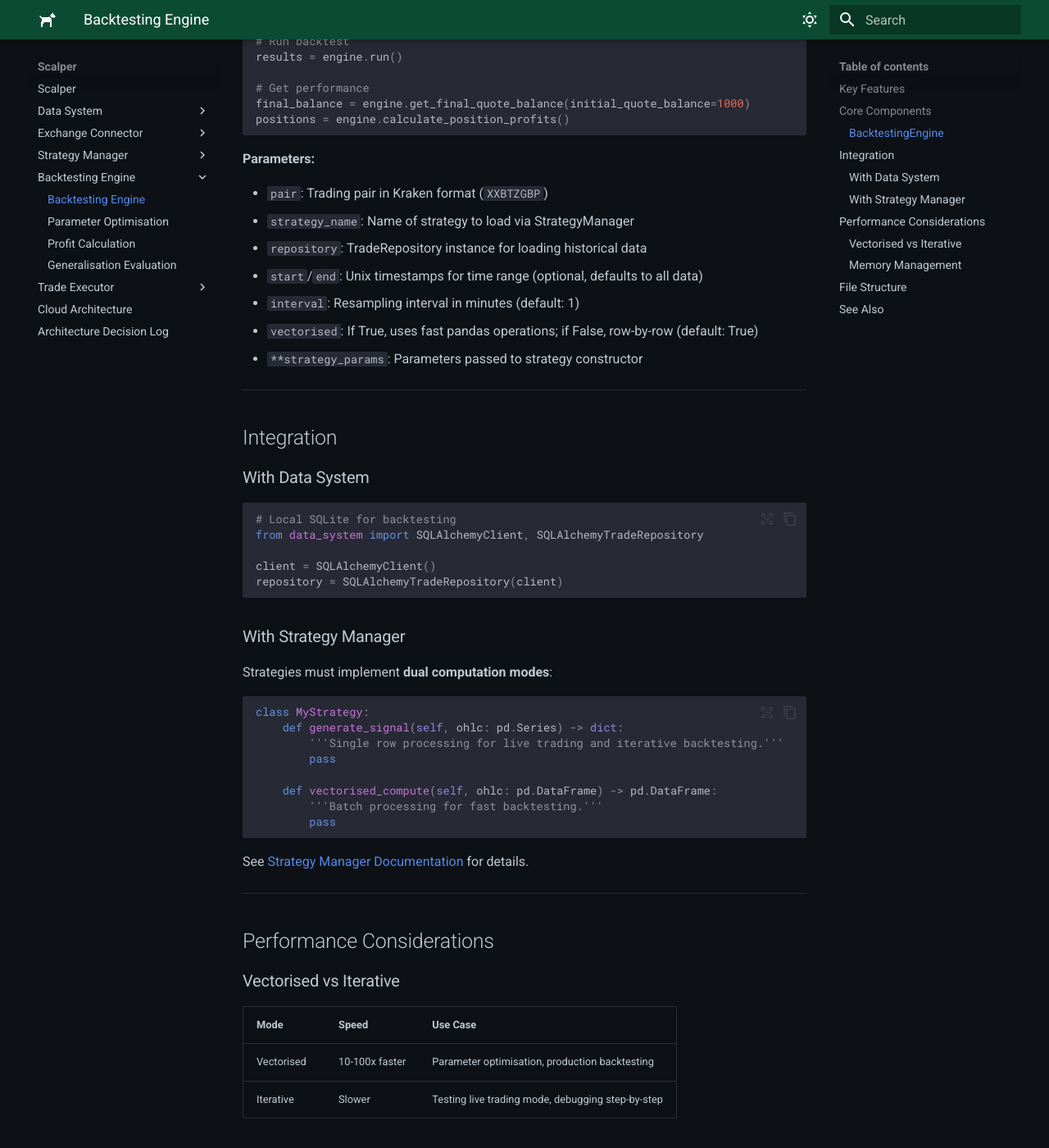
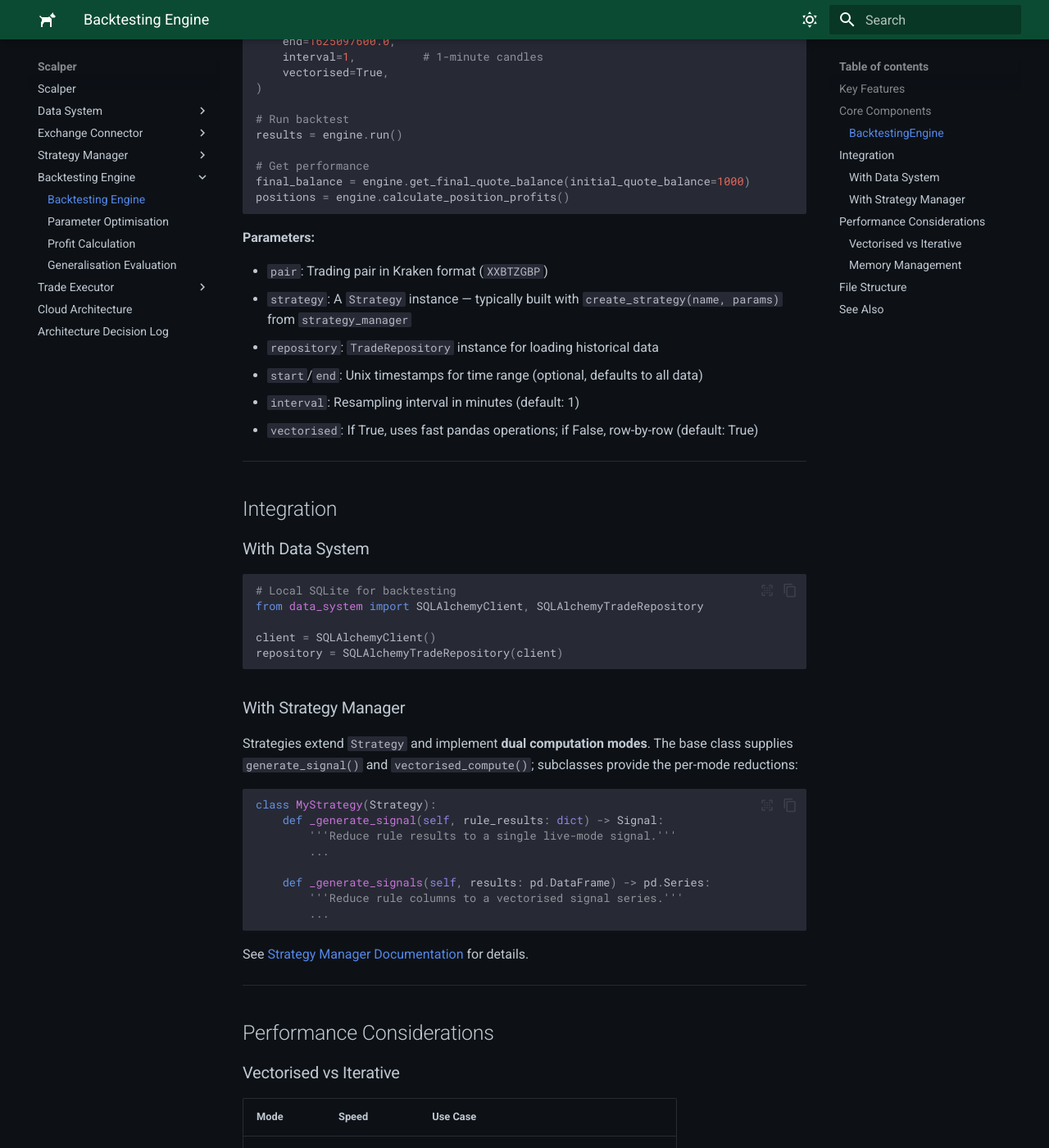
Before and after one commit to Phil-Lord/crypto-scalper, an MkDocs documentation site: the page built from docs/backtesting-engine/index.md, in a window 1280 px wide and 1400 px high, scrolled down 1133 px. Shown: the whole window at 82% size. Built offline with MkDocs 1.6.1 and Material for MkDocs 9.7.7, drawn with Linux system fonts in a browser that asks for light colours; some of the changed text lies outside the part shown.

Commit message:
DOC: Fill strategy factory and config gap in BE docs

````diff
--- a/docs/backtesting-engine/index.md
+++ b/docs/backtesting-engine/index.md
@@ -23,23 +23,28 @@
 ```python
 from data_system import SQLAlchemyClient, SQLAlchemyTradeRepository
 from backtesting_engine import BacktestingEngine
+from strategy_manager import create_strategy
 
 # Setup
 client = SQLAlchemyClient()
 repository = SQLAlchemyTradeRepository(client)
 
+# Construct the strategy (factory builds the right config dataclass)
+strategy = create_strategy('PrecisionTrendStrategy', {
+    'short_ema': 9,
+    'long_ema': 21,
+    # ... remaining PrecisionTrendStrategyConfig fields
+})
+
 # Create engine
 engine = BacktestingEngine(
     pair='XXBTZGBP',
-    strategy_name='PrecisionTrendStrategy',
+    strategy=strategy,
     repository=repository,
     start=1609459200.0,  # Unix timestamp
     end=1625097600.0,
-    interval=1,  # 1-minute candles
+    interval=1,          # 1-minute candles
     vectorised=True,
-    # Strategy parameters
-    short_ema=9,
-    long_ema=21
 )
 
 # Run backtest
@@ -53,12 +58,12 @@
 **Parameters:**
 
 - `pair`: Trading pair in Kraken format (`XXBTZGBP`)
-- `strategy_name`: Name of strategy to load via StrategyManager
-- `repository`: TradeRepository instance for loading historical data
+- `strategy`: A `Strategy` instance — typically built with
+  `create_strategy(name, params)` from `strategy_manager`
+- `repository`: `TradeRepository` instance for loading historical data
 - `start`/`end`: Unix timestamps for time range (optional, defaults to all data)
 - `interval`: Resampling interval in minutes (default: 1)
 - `vectorised`: If True, uses fast pandas operations; if False, row-by-row (default: True)
-- `**strategy_params`: Parameters passed to strategy constructor
 
 ---
 
@@ -76,17 +81,19 @@
 
 ### With Strategy Manager
 
-Strategies must implement **dual computation modes**:
+Strategies extend `Strategy` and implement **dual computation modes**. The base
+class supplies `generate_signal()` and `vectorised_compute()`; subclasses provide
+the per-mode reductions:
 
 ```python
-class MyStrategy:
-    def generate_signal(self, ohlc: pd.Series) -> dict:
-        '''Single row processing for live trading and iterative backtesting.'''
-        pass
+class MyStrategy(Strategy):
+    def _generate_signal(self, rule_results: dict) -> Signal:
+        '''Reduce rule results to a single live-mode signal.'''
+        ...
 
-    def vectorised_compute(self, ohlc: pd.DataFrame) -> pd.DataFrame:
-        '''Batch processing for fast backtesting.'''
-        pass
+    def _generate_signals(self, results: pd.DataFrame) -> pd.Series:
+        '''Reduce rule columns to a vectorised signal series.'''
+        ...
 ```
 
 See [Strategy Manager Documentation](../strategy-manager/index.md) for details.
````
Also changed, not shown: docs/backtesting-engine/generalisation-evaluation.md (+5 -0 lines), docs/backtesting-engine/parameter-optimisation.md (+8 -8 lines).
